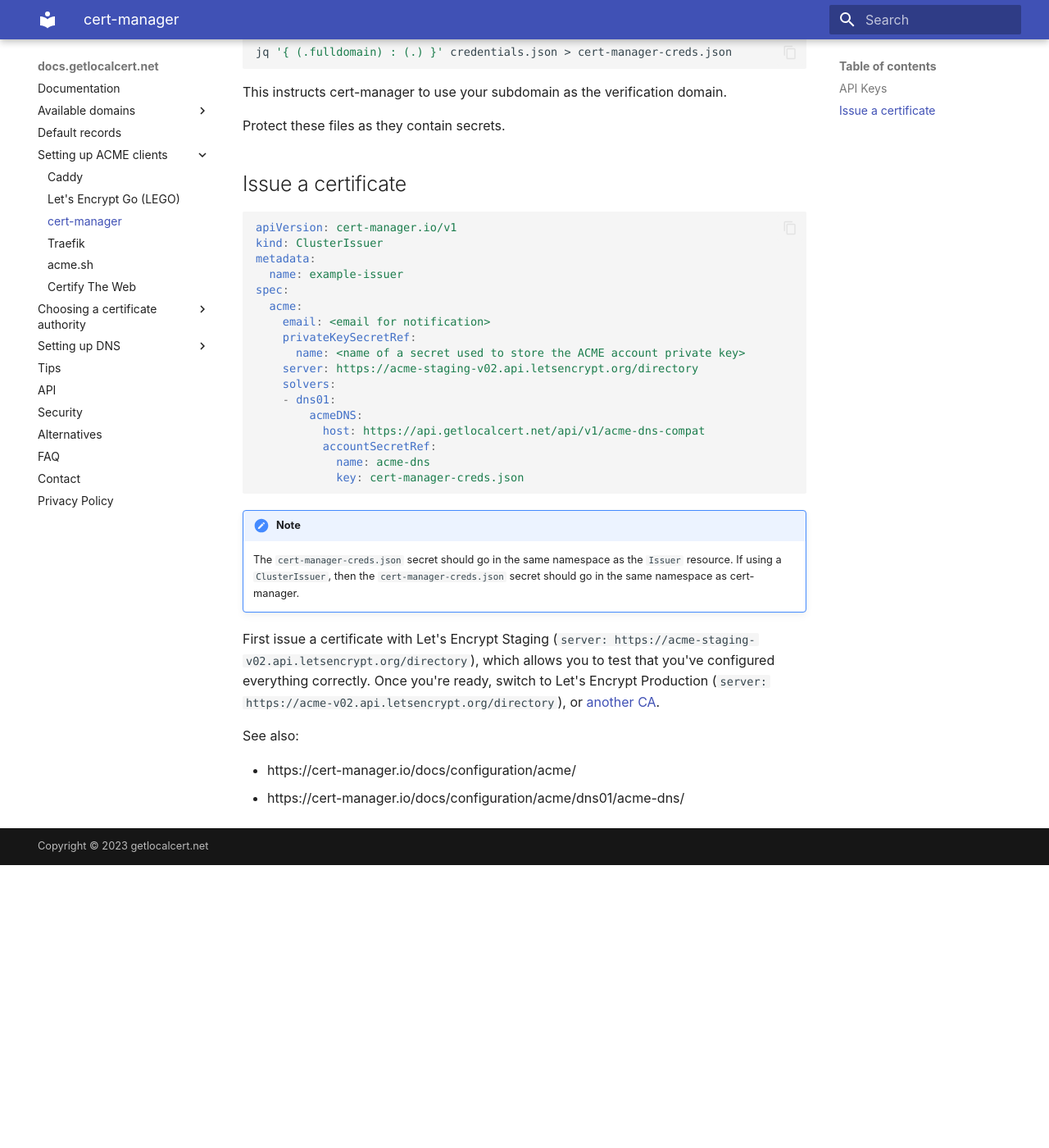
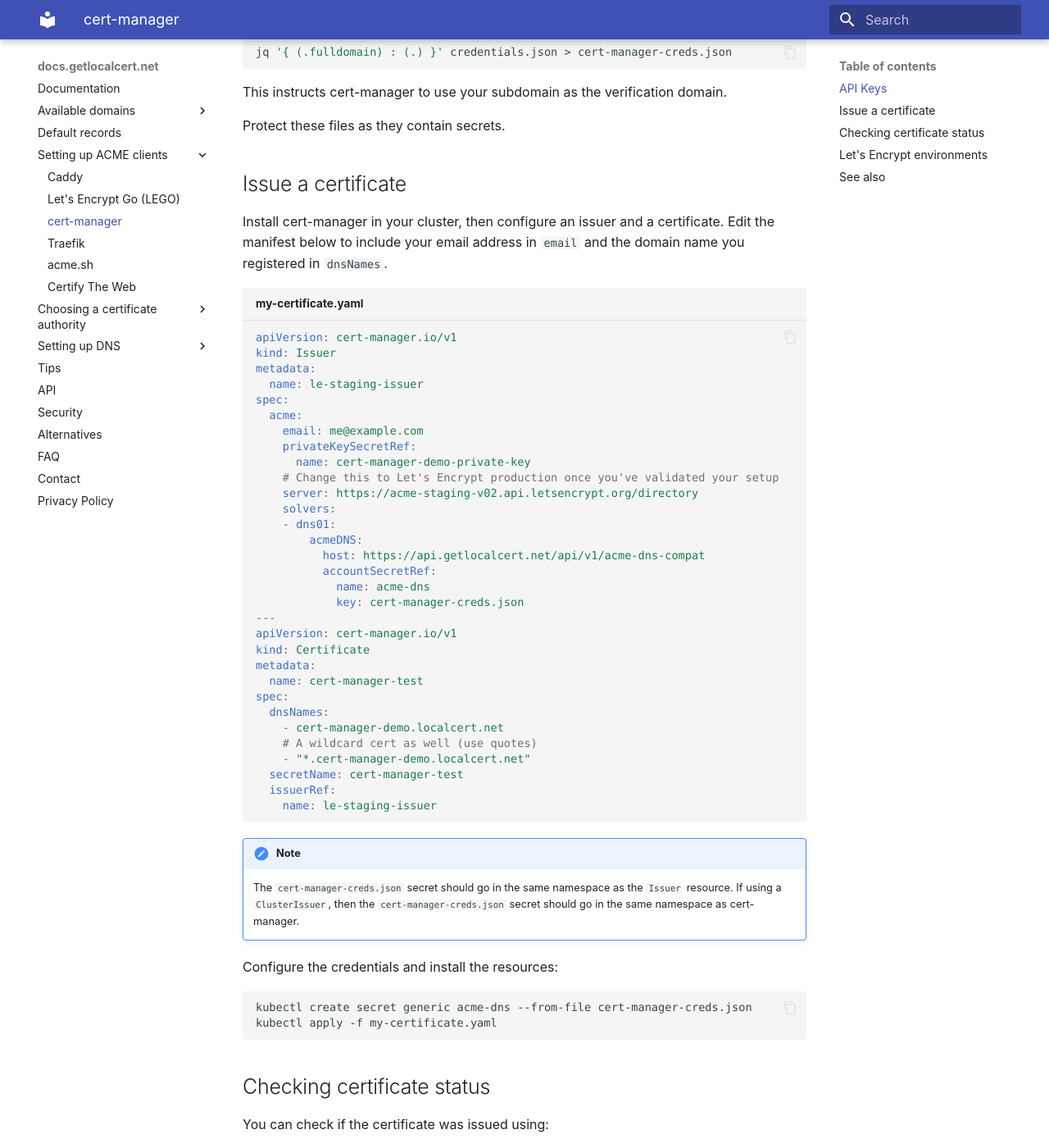
Before and after one commit to getlocalcert/docs, an MkDocs documentation site: the page built from website/docs/acme-clients/cert-manager.md, in a window 1280 px wide and 1400 px high, scrolled down 901 px. Shown: the whole window at 82% size. Built offline with MkDocs 1.6.1 and Material for MkDocs 9.7.7, drawn with Linux system fonts in a browser that asks for light colours; before the commit the page ends 1956 px from its top, so only the background shows below that; some of the changed text lies outside the part shown.

Commit message:
Better cert-manager instructions, document LE endpoints

````diff
--- a/website/docs/acme-clients/cert-manager.md
+++ b/website/docs/acme-clients/cert-manager.md
@@ -50,16 +50,21 @@ Protect these files as they contain secrets.
 
 ## Issue a certificate
 
-``` yaml
+Install cert-manager in your cluster, then configure an issuer and a certificate.
+Edit the manifest below to include your email address in `email`
+and the domain name you registered in `dnsNames`.
+
+``` yaml title="my-certificate.yaml"
 apiVersion: cert-manager.io/v1
-kind: ClusterIssuer
+kind: Issuer
 metadata:
-  name: example-issuer
+  name: le-staging-issuer
 spec:
   acme:
-    email: <email for notification>
+    email: me@example.com
     privateKeySecretRef:
-      name: <name of a secret used to store the ACME account private key>
+      name: cert-manager-demo-private-key
+    # Change this to Let's Encrypt production once you've validated your setup
     server: https://acme-staging-v02.api.letsencrypt.org/directory
     solvers:
     - dns01:
@@ -68,6 +73,19 @@ spec:
           accountSecretRef:
             name: acme-dns
             key: cert-manager-creds.json
+---
+apiVersion: cert-manager.io/v1
+kind: Certificate
+metadata:
+  name: cert-manager-test
+spec:
+  dnsNames:
+    - cert-manager-demo.localcert.net
+    # A wildcard cert as well (use quotes)
+    - "*.cert-manager-demo.localcert.net"
+  secretName: cert-manager-test
+  issuerRef:
+    name: le-staging-issuer
 ```
 
 !!! note
@@ -75,6 +93,24 @@ spec:
     The `cert-manager-creds.json` secret should go in the same namespace as the `Issuer` resource.
     If using a `ClusterIssuer`, then the `cert-manager-creds.json` secret should go in the same namespace as cert-manager.
 
+Configure the credentials and install the resources:
+
+    kubectl create secret generic acme-dns --from-file cert-manager-creds.json
+    kubectl apply -f my-certificate.yaml
+
+## Checking certificate status
+
+You can check if the certificate was issued using:
+
+    kubectl get certificate cert-manager-test
+
+If you're seeing issues, check a few other resources as well:
+
+    kubectl describe certificaterequest
+    kubectl describe issuer le-staging-issuer
+    kubectl describe challenge
+
+## Let's Encrypt environments
 
 First issue a certificate with Let's Encrypt Staging
 (`server: https://acme-staging-v02.api.letsencrypt.org/directory`),
@@ -84,7 +120,10 @@ Once you're ready, switch to Let's Encrypt Production
 or
 [another CA](https://docs.getlocalcert.net/cas/zerossl/).
 
-See also:
+## See also
 
+[![Register and Issue using cert-manager](https://github.com/robalexdev/getlocalcert-client-tests/actions/workflows/cert-manager.yml/badge.svg)](https://github.com/robalexdev/getlocalcert-client-tests/actions/workflows/cert-manager.yml)
+
+* [Integration test example](https://github.com/robalexdev/getlocalcert-client-tests/tree/main/examples/cert-manager)
 * https://cert-manager.io/docs/configuration/acme/
 * https://cert-manager.io/docs/configuration/acme/dns01/acme-dns/
````
Also changed, not shown: website/docs/cas/letsencrypt.md (+12 -0 lines).
